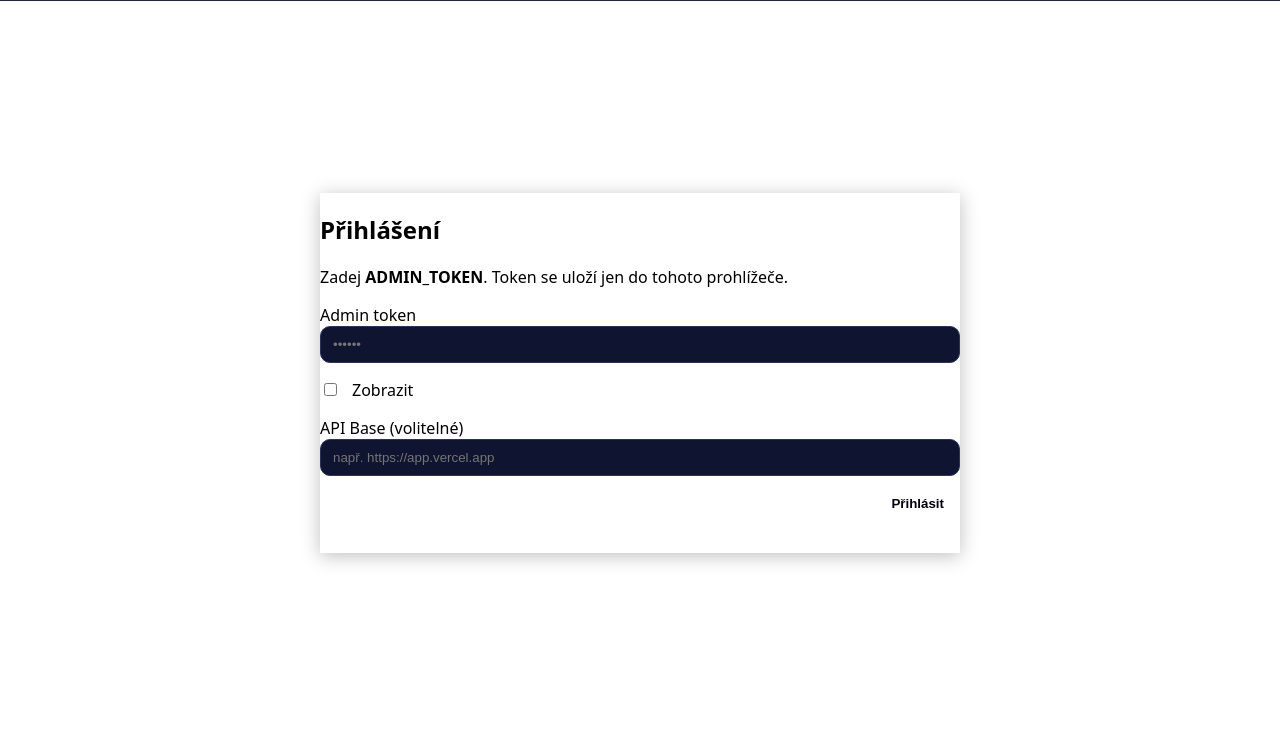
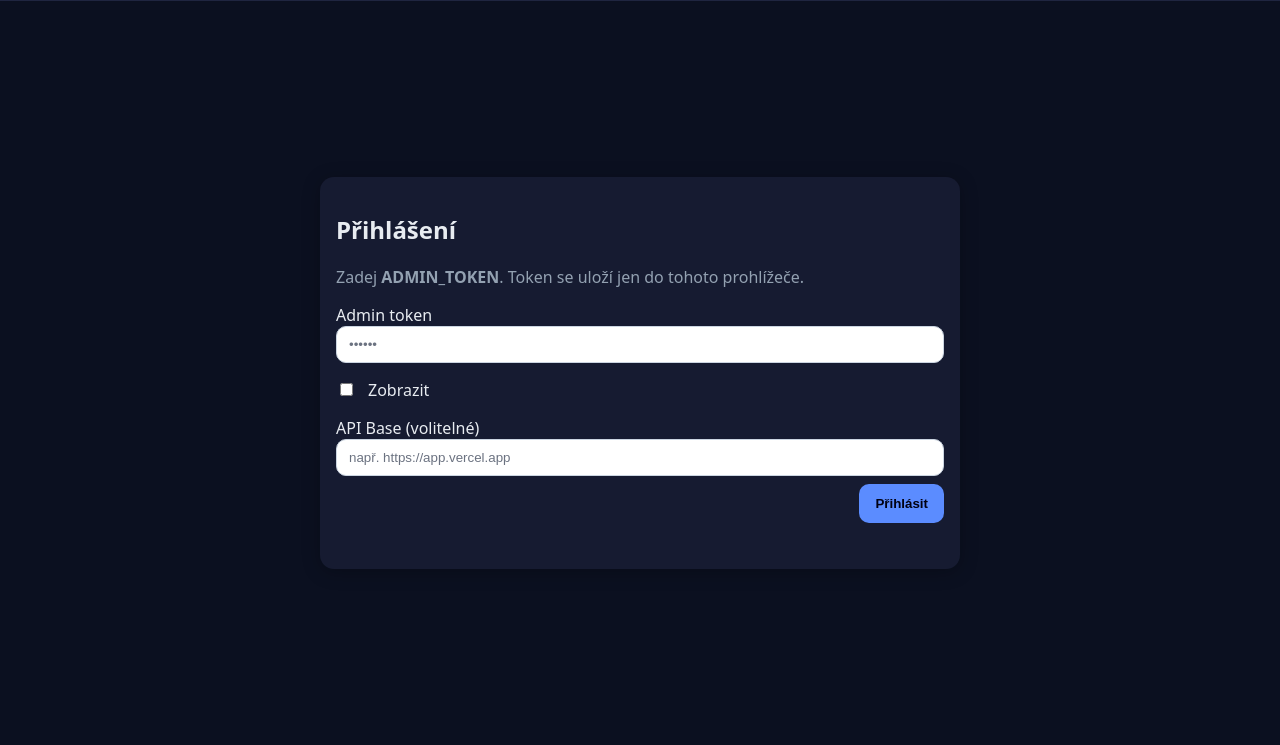
Before and after one commit to Rosi008/kids-tutor, a website: page admin.html in a window 1280 px wide. Shown: the part 55-800 px from the top of the page. Drawn offline with Linux system fonts and the light colour scheme.

Commit message:
Update admin.css

````diff
--- a/admin.css
+++ b/admin.css
@@ -1,4 +1,3 @@
-```css
 :root{
   --bg:#0b1020; --panel:#11162a; --card:#161b31; --muted:#93a1b1; --text:#e8ecf1;
   --primary:#5b8cff; --ok:#22c55e; --warn:#f59e0b; --err:#ef4444;
@@ -22,7 +21,11 @@ body{margin:0; background:var(--bg); color:var(--text); font-family:ui-sans-seri
 .gap{gap:8px}
 .wrap{flex-wrap:wrap}
 label{display:block; margin:8px 0}
-input[type="text"],input[type="password"],textarea{width:100%; padding:10px 12px; border:1px solid #2a335a; border-radius:10px; background:#0f1430; color:var(--text)}
+input[type="text"],input[type="password"],textarea{width:100%; padding:10px 12px; border:1px solid #cbd5e1; border-radius:10px; background:#ffffff; color:#111827}
+input::placeholder, textarea::placeholder{color:#6b7280}
+/* Safari/iOS autofill fix */
+input:-webkit-autofill{ -webkit-box-shadow:0 0 0 30px #ffffff inset !important; -webkit-text-fill-color:#111827 !important; }
+input:focus,textarea:focus{outline:2px solid var(--primary); border-color:var(--primary); background:#fff}
 textarea{min-height:160px}
 .centered{display:flex; align-items:center; justify-content:center; min-height:calc(100vh - 56px); padding:16px}
 .narrow{max-width:640px; width:100%}
@@ -42,4 +45,3 @@ textarea{min-height:160px}
 .toolbar{display:flex; gap:8px; margin-bottom:8px}
 .scroll{max-height:320px; overflow:auto; background:#0f1430; padding:12px; border-radius:10px; border:1px solid #2a335a}
 .hidden{display:none}
-```
````
